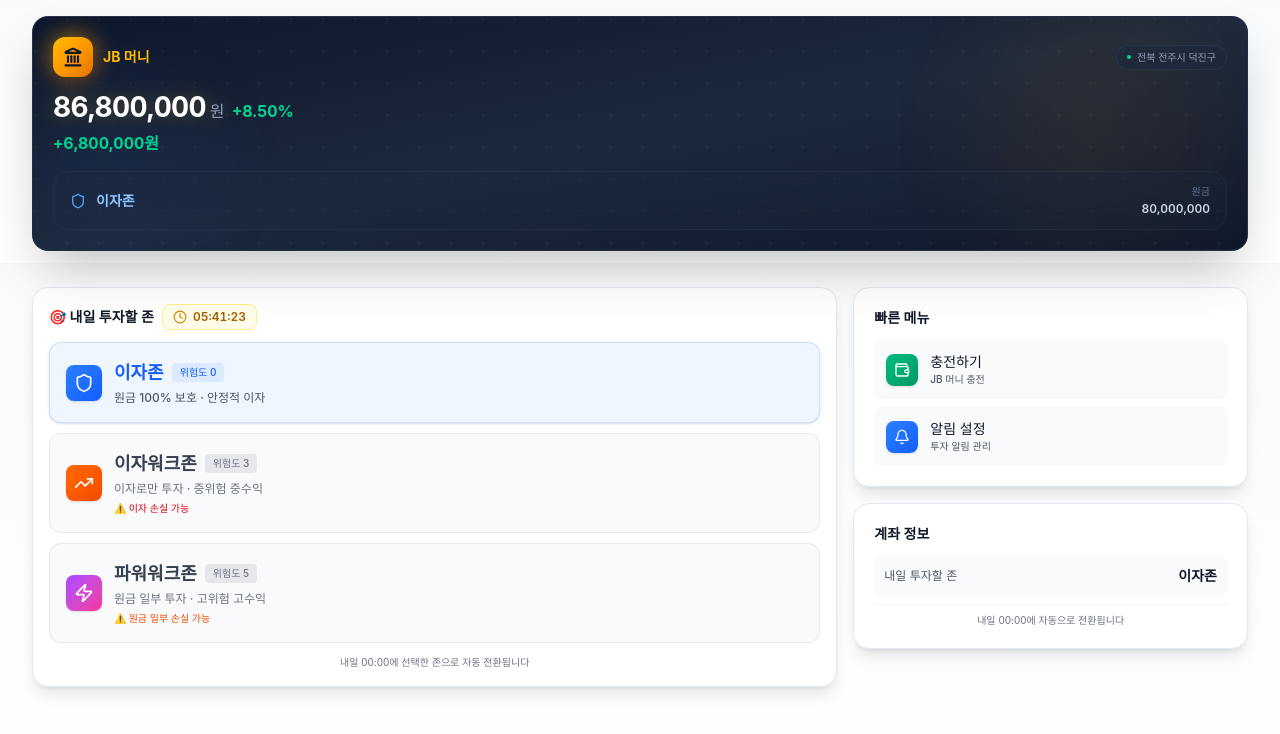
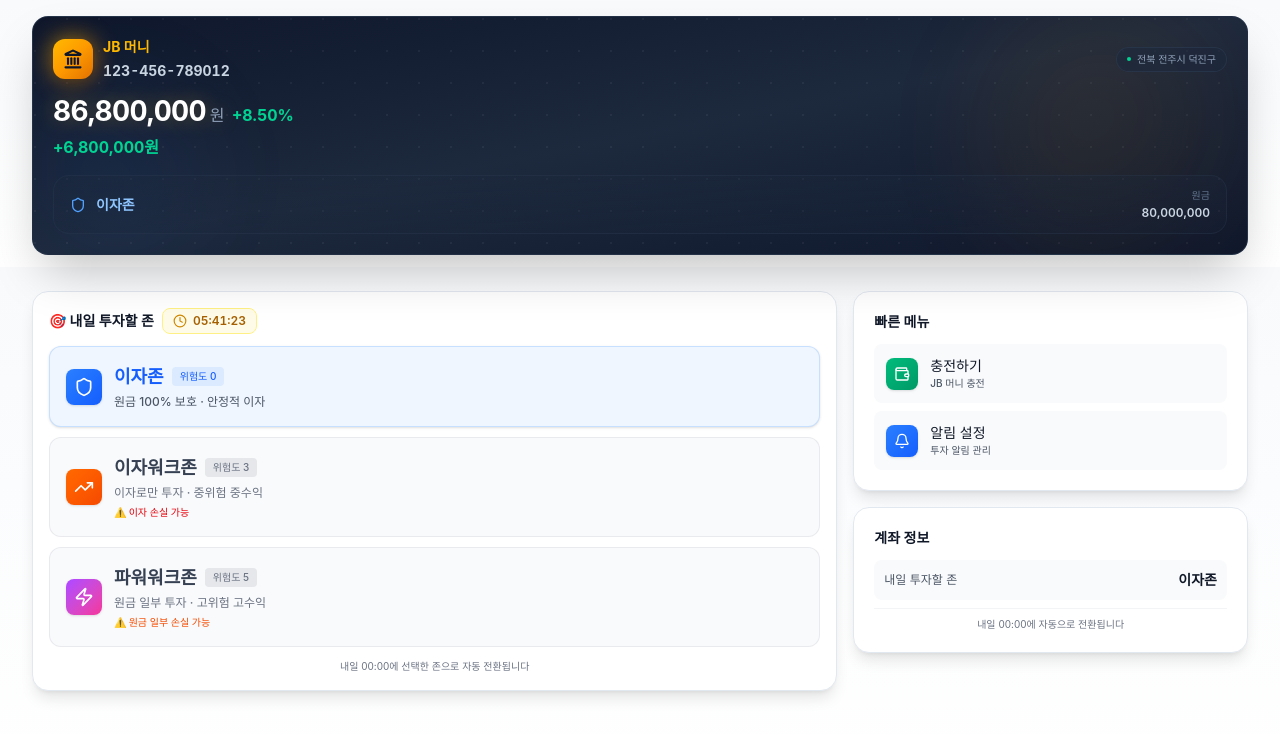
Before and after one commit to Djunnni/BlackSpoonDeveloper, a React (Vite) app: page /#/main in a window 1280 px wide. Shown: the top 734 px of the page. Built offline with nearby package versions, Linux system fonts and the light colour scheme.

Commit message:
수정완료

```diff
--- a/src/app/components/MainApp.tsx
+++ b/src/app/components/MainApp.tsx
@@ -268,6 +268,9 @@
                     </div>
                     <div>
                       <div className="text-sm font-bold text-amber-400">JB 머니</div>
+                      <div className="text-sm text-slate-300 font-bold mt-1" style={{ fontVariantNumeric: 'tabular-nums' }}>
+                        {account?.accountId || '123-456-789012'}
+                      </div>
                     </div>
                   </div>
 
--- a/src/lib/stores/accountStore.ts
+++ b/src/lib/stores/accountStore.ts
@@ -7,9 +7,10 @@
 
 // Mock 계좌 데이터
 const mockAccount: Account = {
-  accountId: 'account-1',
+  accountId: '123-456-789012',
   balance: 15750000,
   todayInterest: 329,
+  totalInterest: 0,
   dailyReturnRate: 0.0033,
   currentZone: 'interest',
   nextZone: 'interest',
```
